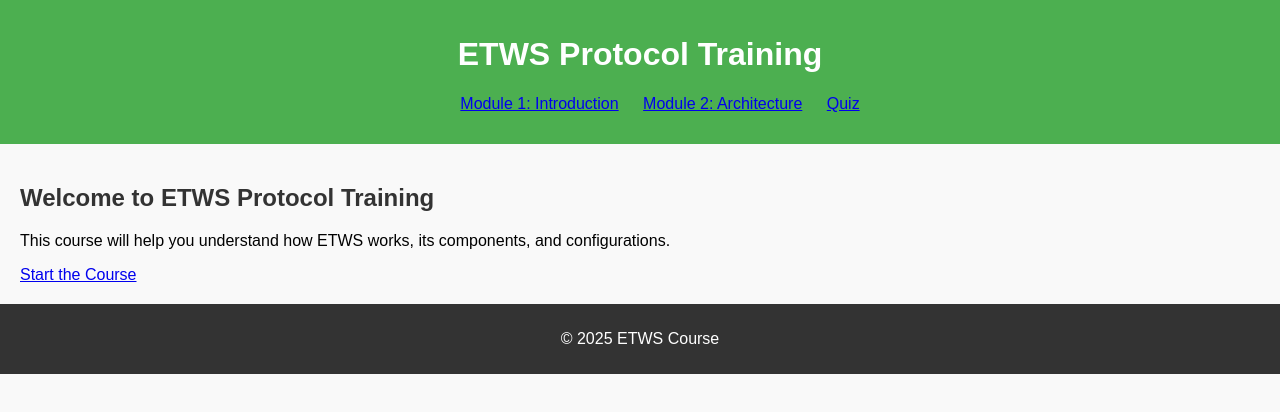
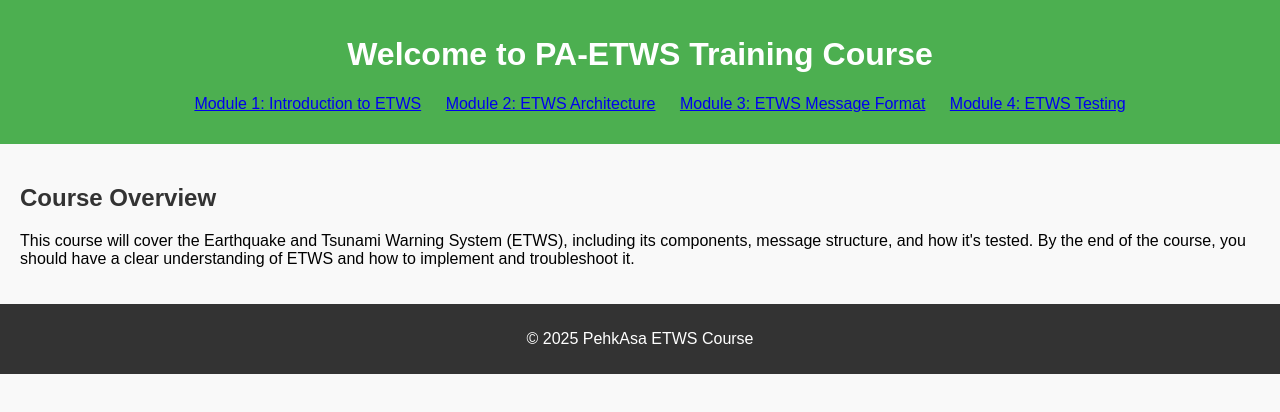
Before and after one commit to targol/etws-course, a plain HTML site: page course/index.html in a window 1280 px wide. Drawn offline with Linux system fonts and the light colour scheme.

Commit message:
Update index.html

```diff
--- a/course/index.html
+++ b/course/index.html
@@ -3,31 +3,31 @@
 <head>
   <meta charset="UTF-8">
   <meta name="viewport" content="width=device-width, initial-scale=1.0">
-  <title>ETWS Protocol Training</title>
+  <title>ETWS Course</title>
   <link rel="stylesheet" href="styles.css">
 </head>
 <body>
   <header>
-    <h1>ETWS Protocol Training</h1>
+    <h1>Welcome to PA-ETWS Training Course</h1>
     <nav>
       <ul>
-        <li><a href="module1.html">Module 1: Introduction</a></li>
-        <li><a href="module2.html">Module 2: Architecture</a></li>
-        <li><a href="quiz.html">Quiz</a></li>
+        <li><a href="module1.html">Module 1: Introduction to ETWS</a></li>
+        <li><a href="module2.html">Module 2: ETWS Architecture</a></li>
+        <li><a href="module3.html">Module 3: ETWS Message Format</a></li>
+        <li><a href="module4.html">Module 4: ETWS Testing</a></li>
       </ul>
     </nav>
   </header>
 
   <main>
     <section>
-      <h2>Welcome to ETWS Protocol Training</h2>
-      <p>This course will help you understand how ETWS works, its components, and configurations.</p>
-      <a href="module1.html">Start the Course</a>
+      <h2>Course Overview</h2>
+      <p>This course will cover the Earthquake and Tsunami Warning System (ETWS), including its components, message structure, and how it's tested. By the end of the course, you should have a clear understanding of ETWS and how to implement and troubleshoot it.</p>
     </section>
   </main>
 
   <footer>
-    <p>&copy; 2025 ETWS Course</p>
+    <p>&copy; 2025 PehkAsa ETWS Course</p>
   </footer>
 </body>
 </html>
```
